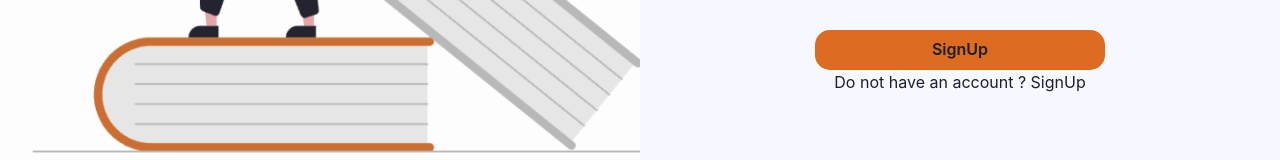
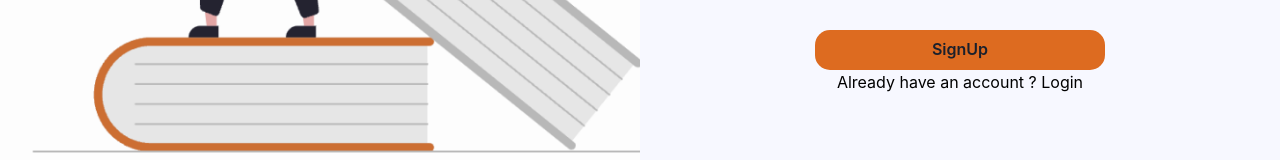
Before and after one commit to audreythando/login-react, a React (Create React App) app: page / in a window 1280 px wide. Shown: the part 421-581 px from the top of the page. Built offline with nearby package versions, Linux system fonts and the light colour scheme.

Commit message:
refactor: added routing to text underneath buttons

```diff
--- a/src/components/Login/Login.tsx
+++ b/src/components/Login/Login.tsx
@@ -9,10 +9,12 @@ import {
   Center,
   InputGroup,
   InputRightElement,
-  useMediaQuery
+  useMediaQuery,
+  Text
 } from '@chakra-ui/react'
 import Details from '../Details/Details';
-import { ViewOffIcon, TriangleDownIcon } from '@chakra-ui/icons'
+import { ViewOffIcon, TriangleDownIcon } from '@chakra-ui/icons';
+import { useNavigate } from "react-router-dom";
 
 
 function Form() {
@@ -33,6 +35,14 @@ function Form() {
   }
   const changePasswordHandler = (e: React.ChangeEvent<any>): void => {
     setPassword(e.target.value)
+  }
+
+    let navigate = useNavigate();
+
+
+    const BackToSignUp = () => {
+      navigate("/signUp");
+
 
 
 
@@ -101,7 +111,7 @@ function Form() {
 
         </Box>
 
-        <h4 text-align='center' color=' #000000' font-family='Roboto' font-style='normal' font-size='13px' font-weight='100' line-height='40px'>Do not have an account ? SignUp</h4>
+        <Text onClick={BackToSignUp} text-align='center' color=' #000000' font-family='Roboto' font-style='normal' font-size='13px' font-weight='100' line-height='40px'>Already have an account ? SignUp</Text>
 
 
       </Center>
--- a/src/components/SignUp/SignUp.tsx
+++ b/src/components/SignUp/SignUp.tsx
@@ -10,10 +10,11 @@ import {
   InputRightElement,
   InputGroup,
   useMediaQuery,
+  Text
 } from '@chakra-ui/react'
 import DetailModal from '../Details/DetailModal';
 import { ViewOffIcon, TriangleDownIcon } from '@chakra-ui/icons'
-
+import { useNavigate } from "react-router-dom";
 
 
 function SignUp() {
@@ -34,6 +35,14 @@ function SignUp() {
   const changePasswordHandler = (e: React.ChangeEvent<any>): void => {
     setPassword(e.target.value)
 
+  }
+
+
+  let navigate = useNavigate();
+
+
+  const BackToLogin = () => {
+    navigate("/login");
   }
 
   return (
@@ -107,7 +116,7 @@ function SignUp() {
 
           </Box>
 
-          <h4 text-align='center' color=' #000000' font-family='Roboto' font-style='normal' font-size='13px' font-weight='100' line-height='40px'>Do not have an account ? SignUp</h4>
+          <Text onClick={BackToLogin} text-align='center' color=' #000000' font-family='Roboto' font-style='normal' font-size='13px' font-weight='100' line-height='40px'>Already have an account ? Login</Text>
 
 
         </Center>
```
